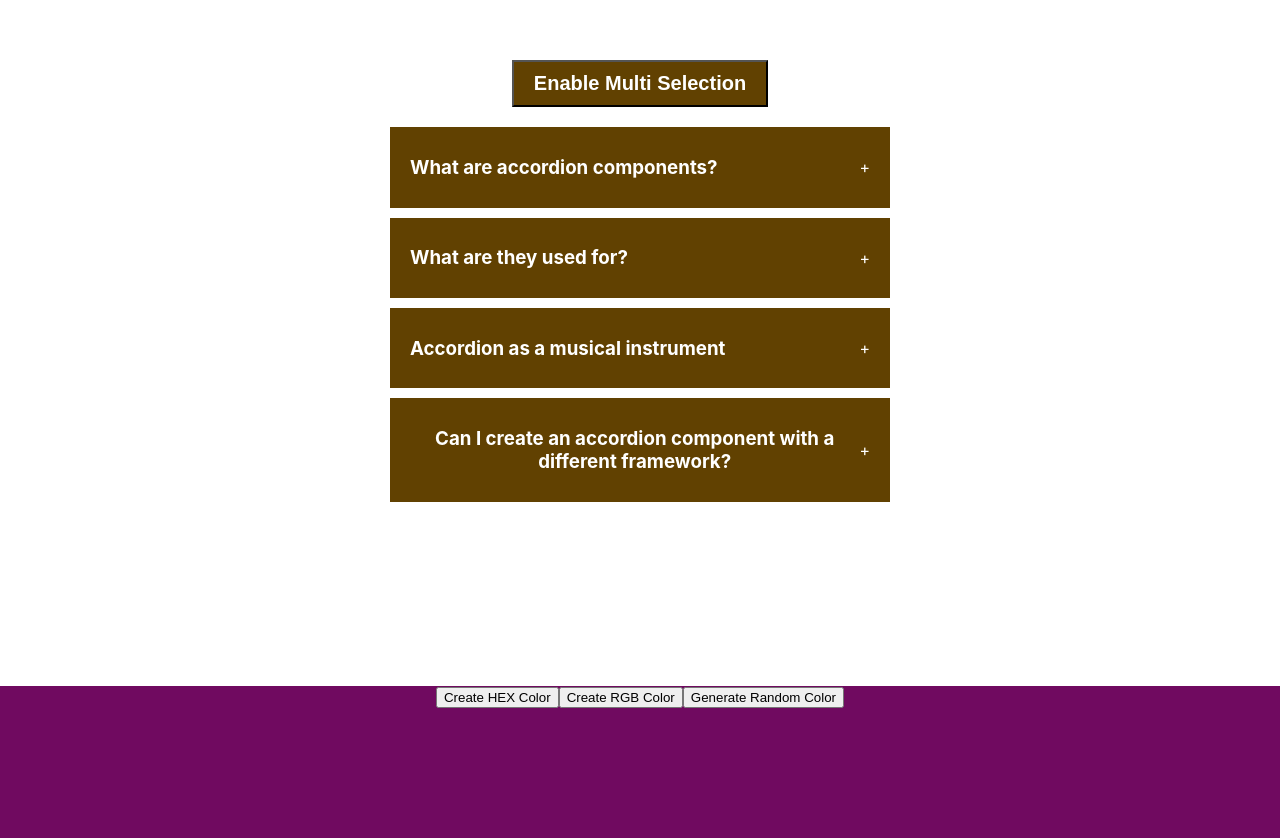
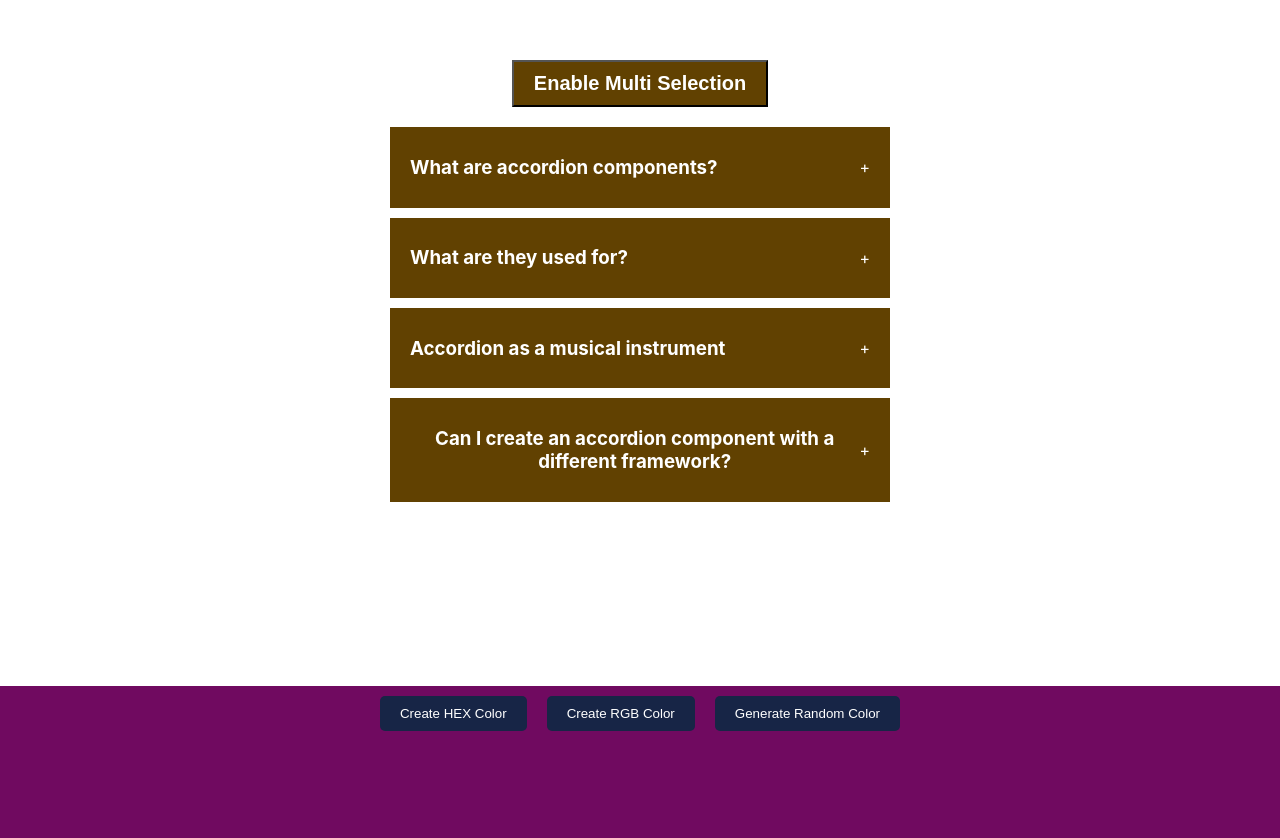
Before and after one commit to Nwaforce/Accordain, a React (Create React App) app in the folder accordain/: page / in a window 1280 px wide. Shown: the part 114-952 px from the top of the page. Built offline with nearby package versions, Linux system fonts and the light colour scheme.

Commit message:
button change

```diff
--- a/accordain/src/components/random-color/index.jsx
+++ b/accordain/src/components/random-color/index.jsx
@@ -8,6 +8,16 @@ export default function RandomColor() {
   function randomColorUtility(length) {
     return Math.floor(Math.random() * length);
   }
+
+  const buttonStyle = {
+    backgroundColor: '#172546',
+    color: 'white',
+    padding: '10px 20px',
+    margin: '10px',
+    border: 'none',
+    borderRadius: '5px',
+    cursor: 'pointer',
+  };
 
   function handleCreateRandomHexColor() {
     // #678765
@@ -42,15 +52,16 @@ export default function RandomColor() {
         background: color,
       }}
     >
-      <button onClick={() => setTypeOfColor("hex")}>Create HEX Color</button>
-      <button onClick={() => setTypeOfColor("rgb")}>Create RGB Color</button>
+      <button onClick={() => setTypeOfColor("hex")} style={buttonStyle}>Create HEX Color</button>
+      <button onClick={() => setTypeOfColor("rgb")} style={buttonStyle}>Create RGB Color</button>
       <button
         onClick={
           typeOfColor === "hex"
             ? handleCreateRandomHexColor
             : handleCreateRandomRgbColor
-        }
+        } style={buttonStyle}
       >
+
         Generate Random Color
       </button>
       <div
```
